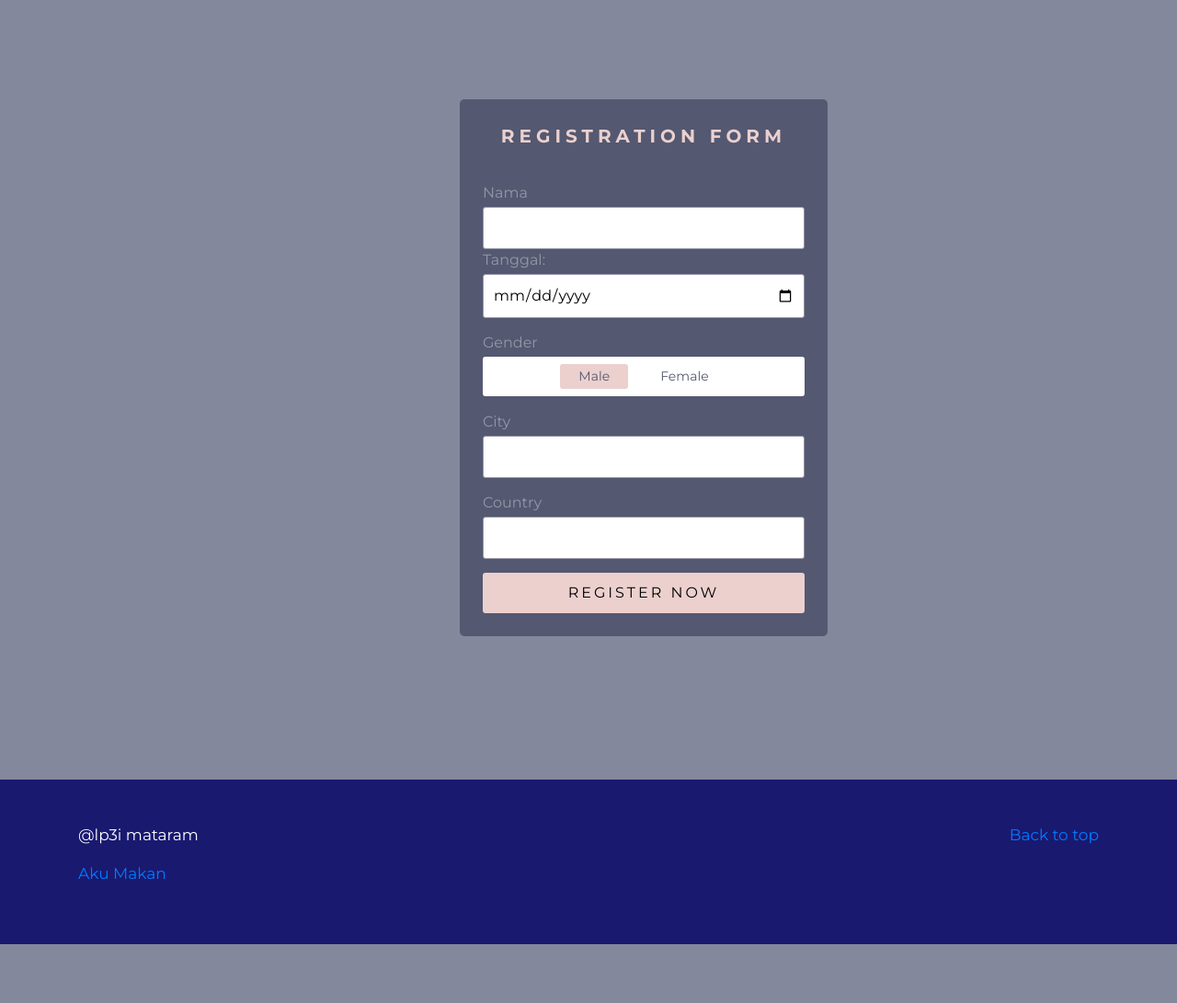
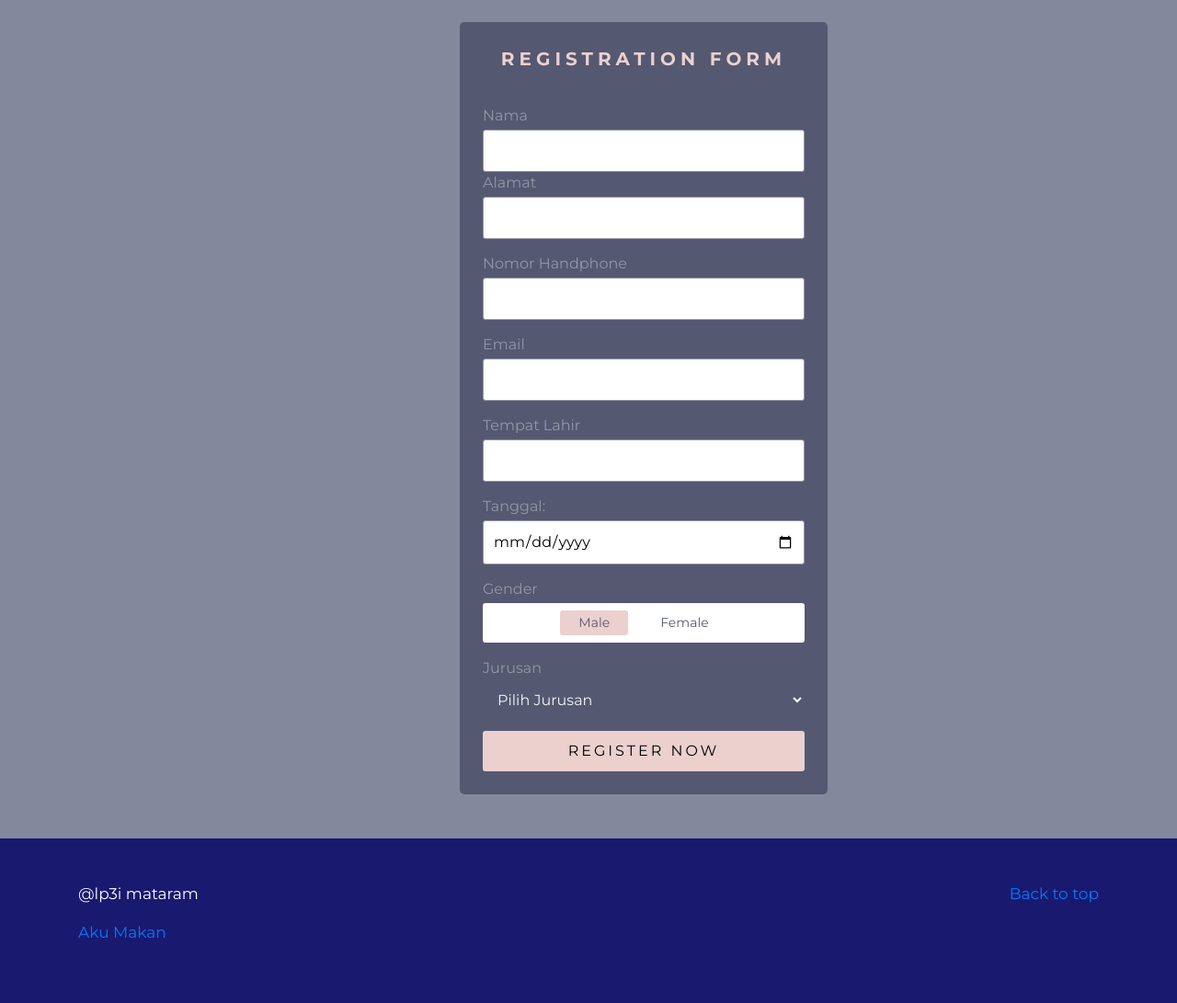
Before and after one commit to kaut0/magang, a PHP site: page /Registrasi.php in a window 1280 px wide. Shown: the part 86-1177 px from the top of the page at 92% size. Before the commit the page ends 1113 px from the top, so only its background shows below. Run offline with PHP 8.4, Linux system fonts and the light colour scheme; data that the repository does not hold is empty; some libraries are stand-ins or nearby versions.

Commit message:
hari ke berapa

```diff
--- a/Registrasi.php
+++ b/Registrasi.php
@@ -12,6 +12,7 @@ $(function() {
 });
 </script>
 
+<br>
 <div class="row">
     <div class="col-md-4">
         <div class="wrapper">
@@ -19,7 +20,7 @@ $(function() {
                 <div class="title">
                     Registration Form
                 </div>
-                <form>
+                <form action="" method="POST" enctype="multipart/form-data">
                     <div class="bungkus">
                         <div class="inp_bungkus">
                             <div class="inputBungkus">
@@ -28,8 +29,28 @@ $(function() {
                             </div>
                         </div>
                         <div class="inputBungkus">
-                            <label for="datepicker">Tanggal: </label>
-                            <input type="date" id="datepicker" value="dd-mm-yyyy">
+                            <label for="fname">Alamat</label>
+                            <input type="text" id="fname" name="nama">
+                        </div>
+                        <div class="inputBungkus">
+                            <label for="fname">Nomor Handphone</label>
+                            <input type="text" id="fname" name="nama">
+                        </div>
+                        <div class="inputBungkus">
+                            <label for="fname">Email</label>
+                            <input type="text" id="fname" name="nama">
+                        </div>
+                        <div class="inputBungkus">
+                            <label for="fname">Tempat Lahir</label>
+                            <input type="text" id="fname" name="nama">
+                        </div>
+                        <div class="inputBungkus">
+                            <div class="inp_bungkus">
+                                <div class="inputBungkus">
+                                    <label for="datepicker">Tanggal: </label>
+                                    <input type="date" id="datepicker" value="dd-mm-yyyy">
+                                </div>
+                            </div>
                         </div>
                         <div class="inputBungkus">
                             <label>Gender</label>
@@ -49,12 +70,15 @@ $(function() {
                             </ul>
                         </div>
                         <div class="inputBungkus">
-                            <label for="city">City</label>
-                            <input type="text" id="city">
-                        </div>
-                        <div class="inputBungkus">
-                            <label for="country">Country</label>
-                            <input type="text" id="country">
+                            <label>Jurusan</label>
+                            <select type="text" name="jurusan" class="form-control" id="select">
+                                <!-- <input type="text" name="jurusan" class="form-control"> -->
+                                <option>Pilih Jurusan</option>
+                                <option value="S1 ILKOM">S1 ILKOM</option>
+                                <option value="S1 DKV">S1 DKV</option>
+                                <option value="D3 MI">D3 MI</option>
+                                <option value="D3 RPL">D3 RPL</option>
+                            </select>
                         </div>
                         <div class="inputBungkus">
                             <input type="submit" value="Register Now" class="submit_btn">
--- a/assets/css/register.css
+++ b/assets/css/register.css
@@ -146,3 +146,11 @@ body{
 	margin-right: 20px;
 	margin-top: 50;
 }
+
+.inputBungkus select{
+	color: #f5f5f8;
+}
+
+.inputBungkus option{
+	background: #fff;
+}
```
Also changed, not shown: proses/tambahRegis.php (+21 -0 lines).
